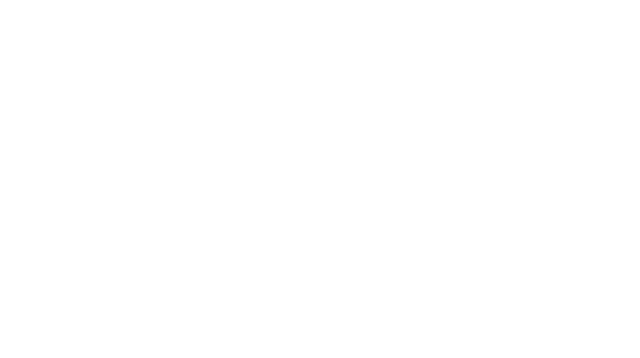
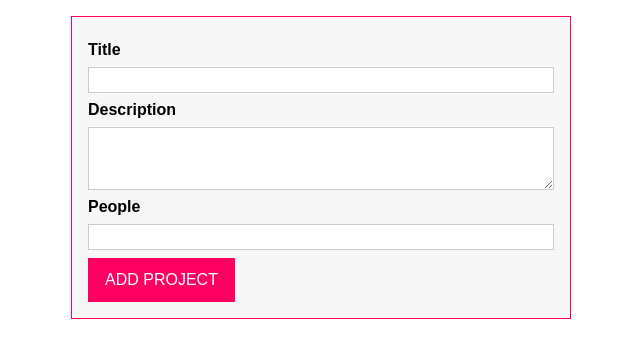
Before and after one commit to dmitriyyan/drag-and-drop-ts, a website with bundled scripts: page index.html in a window 1280 px wide. Shown: the whole page, without its empty margins (319-959 px from the left). Built offline with nearby package versions, Linux system fonts and the light colour scheme.

Commit message:
add ProjectInput class

```diff
--- a/app.css
+++ b/app.css
@@ -68,6 +68,14 @@
 	align-items: center;
 }
 
+.form {
+    margin: 1rem auto;
+	padding: 1rem;
+	border: 1px solid #ff0062;
+	background: #f7f7f7;
+    max-width: 500px;
+}
+
 #finished-projects {
 	border-color: #0044ff;
 }
@@ -118,10 +126,3 @@
 #finished-projects .droppable {
 	background: #d6e1ff;
 }
-
-#user-input {
-	margin: 1rem;
-	padding: 1rem;
-	border: 1px solid #ff0062;
-	background: #f7f7f7;
-}
--- a/index.html
+++ b/index.html
@@ -10,7 +10,7 @@
 	</head>
 	<body>
 		<template id="project-input">
-			<form>
+			<form class="form">
 				<div class="form-control">
 					<label for="title">Title</label>
 					<input type="text" id="title" />
--- a/src/app.ts
+++ b/src/app.ts
@@ -0,0 +1,17 @@
+class ProjectInput {
+	templateEl: HTMLTemplateElement;
+	appEl: HTMLDivElement;
+
+	constructor() {
+		this.templateEl = document.getElementById(
+			'project-input'
+		)! as HTMLTemplateElement;
+
+		this.appEl = document.getElementById('app')! as HTMLDivElement;
+
+		const importedNode = document.importNode(this.templateEl.content, true);
+		this.appEl.appendChild(importedNode);
+	}
+}
+
+new ProjectInput();
```
